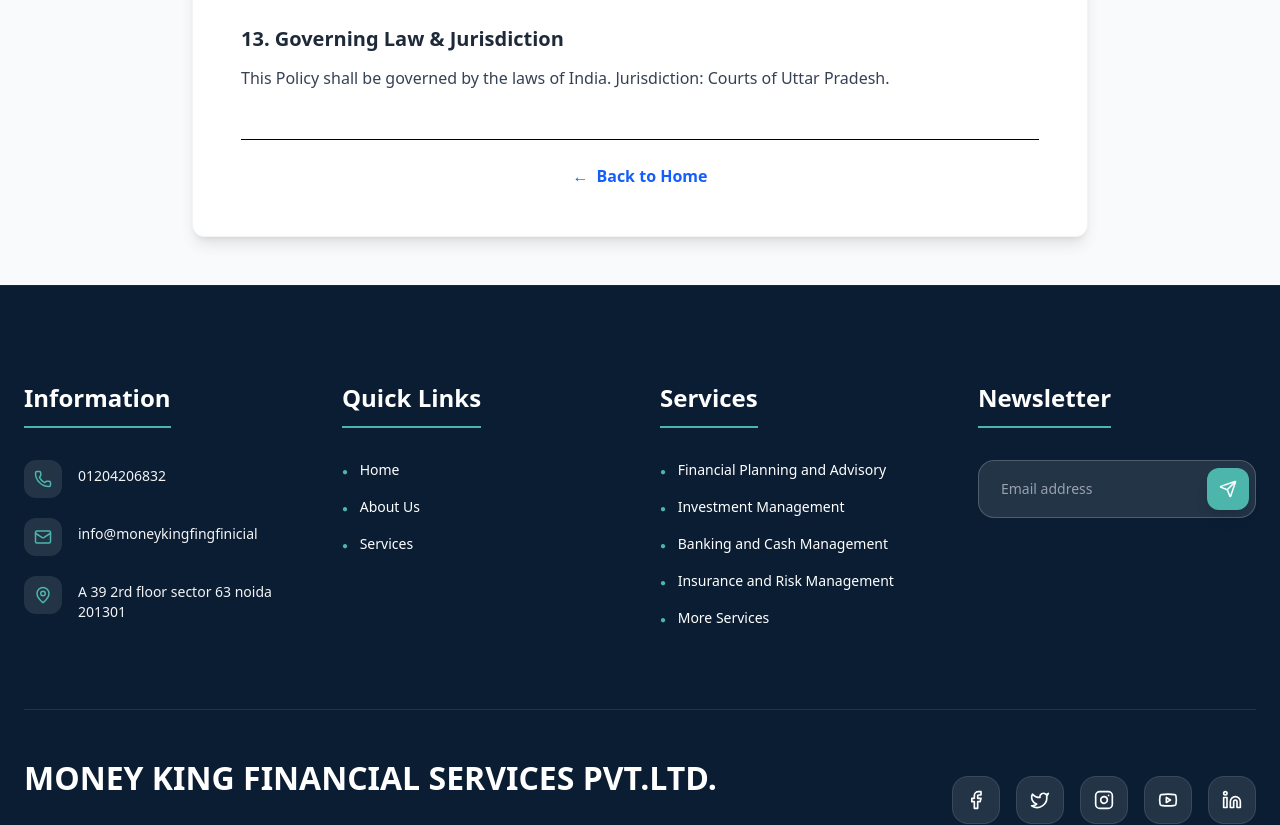
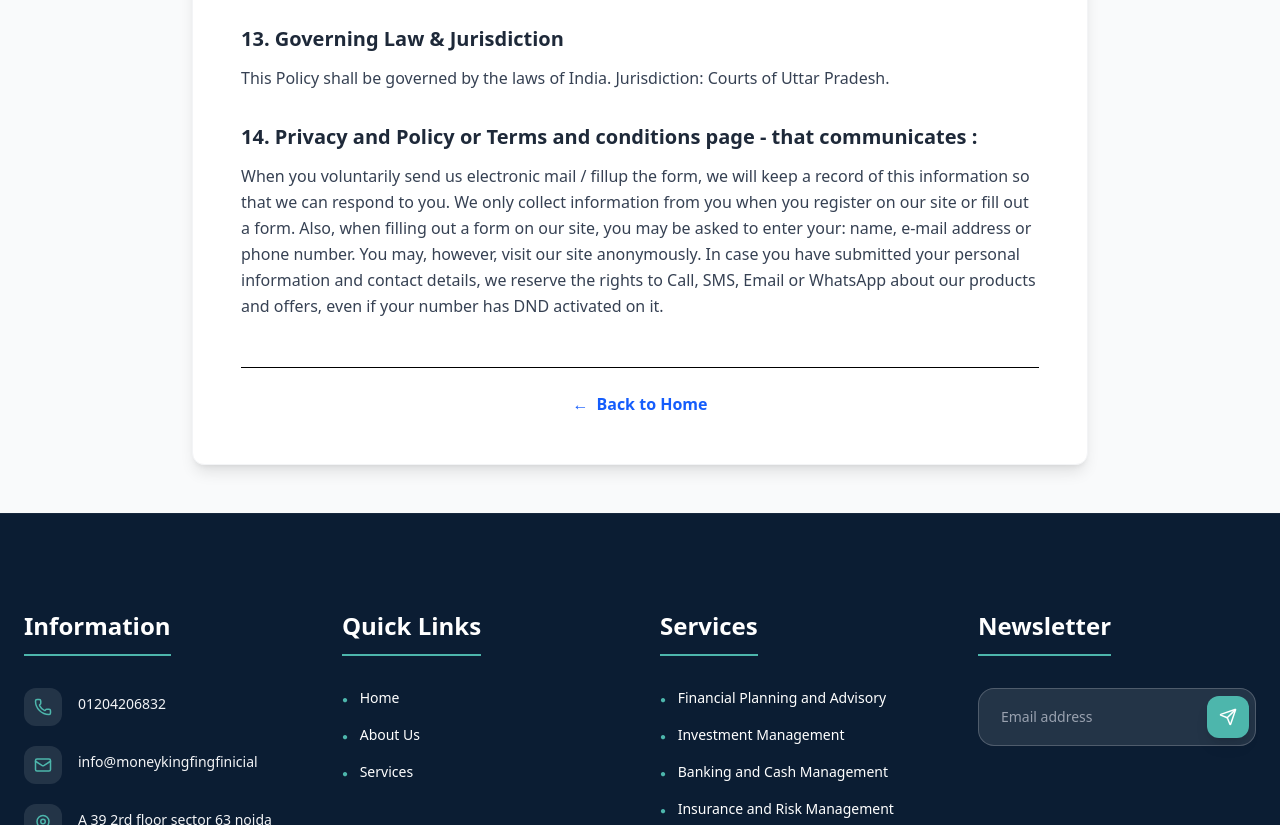
Before and after one commit to smartworking0007-web/money-kingh-web, a Next.js app in the folder Frontend/: page /privacy-policy in a window 1280 px wide. Shown: the part 2080-2905 px from the top of the page. Built offline with nearby package versions, Linux system fonts and the light colour scheme.

Commit message:
14  update

```diff
--- a/Frontend/src/app/privacy-policy/page.tsx
+++ b/Frontend/src/app/privacy-policy/page.tsx
@@ -136,6 +136,14 @@
               This Policy shall be governed by the laws of India. Jurisdiction: Courts of Uttar Pradesh.
             </p>
           </section>
+
+          {/* Section 14 */}
+          <section>
+            <h2 className="text-xl font-bold text-gray-800 mb-3">14. Privacy and Policy or Terms and conditions page - that communicates :</h2>
+            <p>
+              When you voluntarily send us electronic mail / fillup the form, we will keep a record of this information so that we can respond to you. We only collect information from you when you register on our site or fill out a form. Also, when filling out a form on our site, you may be asked to enter your: name, e-mail address or phone number. You may, however, visit our site anonymously. In case you have submitted your personal information and contact details, we reserve the rights to Call, SMS, Email or WhatsApp about our products and offers, even if your number has DND activated on it.
+            </p>
+          </section>
         </div>
 
         {/* Footer Link */}
```
